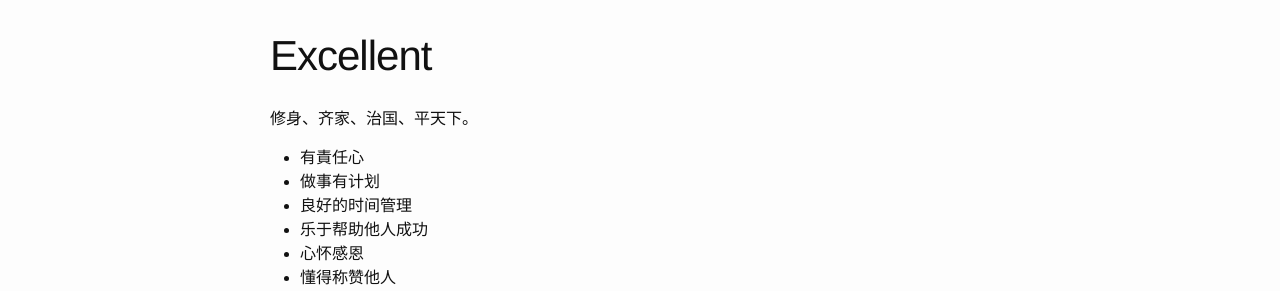
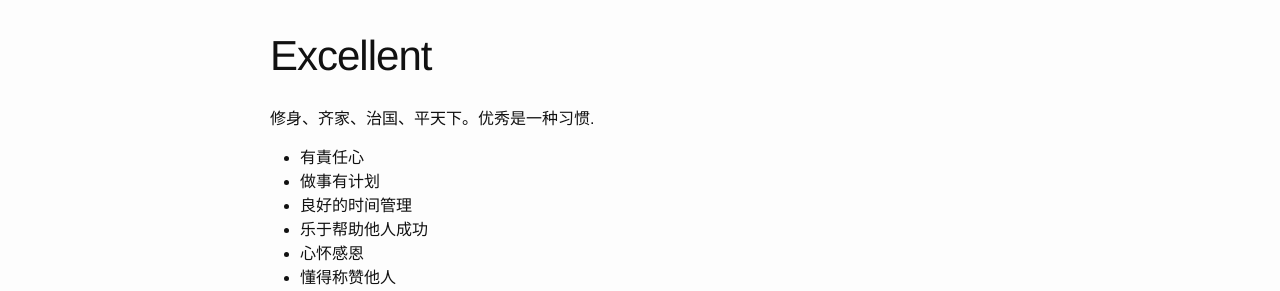
Before and after one commit to captain5/captain5.github.io, a Jekyll site: the page built from excellent.md, in a window 1280 px wide. Shown: the part 123-414 px from the top of the page. Built offline with Jekyll 4.4.1, drawn with Linux system fonts in a browser that asks for light colours.

Commit message:
Update excellent.md

```diff
--- a/excellent.md
+++ b/excellent.md
@@ -4,7 +4,7 @@ title: Excellent
 permalink: /excellent/
 ---
 
-修身、齐家、治国、平天下。
+修身、齐家、治国、平天下。优秀是一种习惯.
 
 * 有責任心
 * 做事有计划
```
